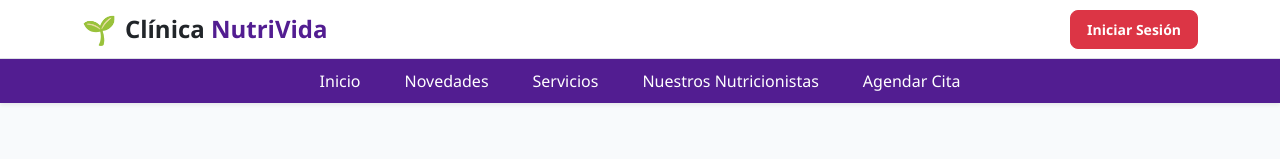
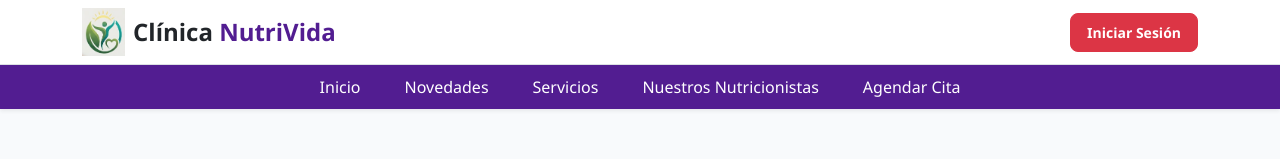
Before and after one commit to sefloresz-svg/Clinica_NutriVida, a React (Vite) app: page / in a window 1280 px wide. Shown: the top 159 px of the page. Built offline with nearby package versions, Linux system fonts and the light colour scheme.

Commit message:
arreglo boton de inicio de sesion (el texto sale en el boton mas agregar imagen)

```diff
--- a/src/componentes/organismos/Navbar.tsx
+++ b/src/componentes/organismos/Navbar.tsx
@@ -22,7 +22,7 @@ function Navbar() {
 
           <Link to="/" className="d-flex align-items-center text-decoration-none">
 
-            <span className="fs-3 me-2">🌱</span>
+            <img src={logo} alt="Logo Clínica NutriVida" height="48" className="me-2" />
             <span className="fs-4 fw-bold text-dark">
               Clínica <span style={{ color: "#521d91" }}>NutriVida</span>
             </span>
```
Also changed, not shown: src/assets/Captura_de_pantalla_2026-09-06_231024.png (added).
